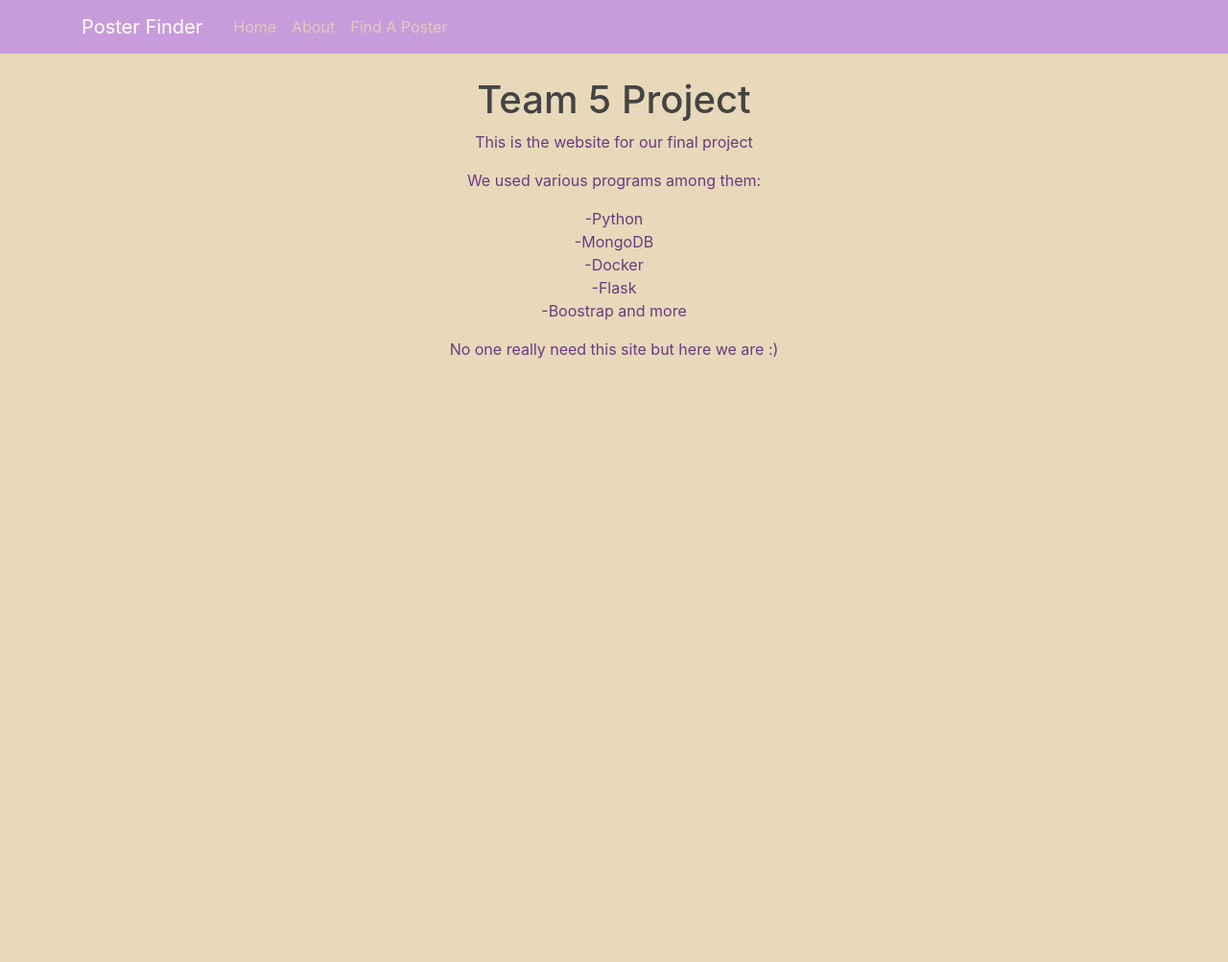
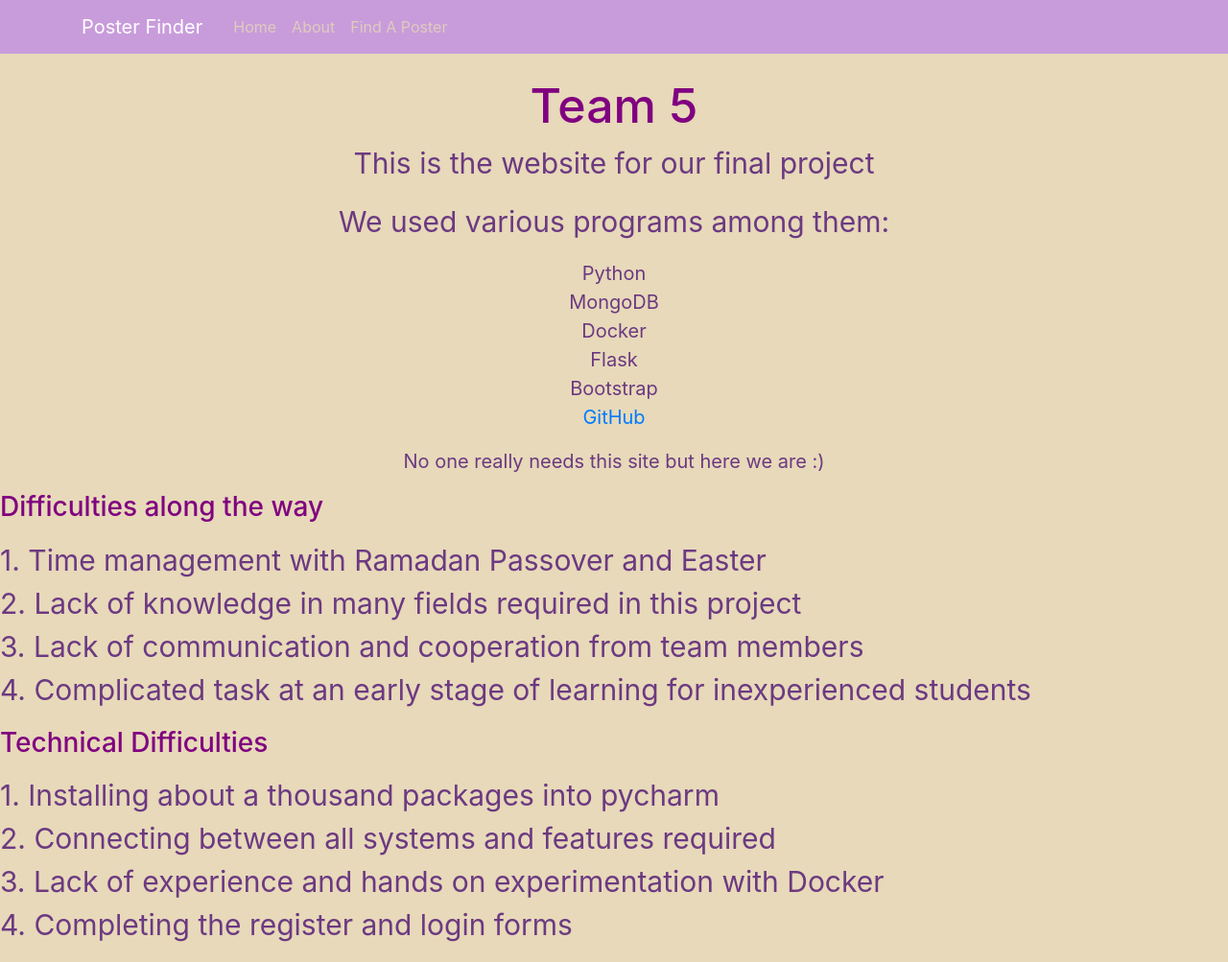
Before and after one commit to RaneenAK/MovieFinder, a Flask app: page /about in a window 1280 px wide. Shown: the whole page at 96% size. Before the commit the page ends 374 px from the top, so only its background shows below. Run offline with Flask 3, Linux system fonts and the light colour scheme; some libraries are stand-ins or nearby versions.

Commit message:
Update about.html

```diff
--- a/templates/about.html
+++ b/templates/about.html
@@ -1,5 +1,5 @@
 <!DOCTYPE html>
-<html>
+<html xmlns="http://www.w3.org/1999/html">
 <head>
        <!-- Required meta tags -->
     <meta charset="utf-8">
@@ -30,15 +30,39 @@
         </div>
       </nav>
  </header>
-<center><h1>Team 5 Project</h1></center>
-<center><p>This is the website for our final project</p></center>
-<center><p>We used various programs among them:
-   <div> -Python </div>
-   <div> -MongoDB </div>
-   <div> -Docker </div>
-   <div> -Flask </div>
-   <div> -Boostrap and more </div>  </p></center>
-<center><p>No one really need this site but here we are :) </p></center>
+<center><h1 style="font-size: 50px; color: purple;">Team 5 </h1></center>
+<center><p style="font-size: 30px;" >This is the website for our final project</p></center>
+<center>
+  <p style="font-size: 30px;">
+    We used various programs among them:
+    <div> <span style="font-size: 20px;">Python</span> </div>
+    <div> <span style="font-size: 20px;">MongoDB</span> </div>
+    <div> <span style="font-size: 20px;">Docker</span> </div>
+    <div> <span style="font-size: 20px;">Flask</span> </div>
+    <div> <span style="font-size: 20px;">Bootstrap</span> </div>
+    <div> <span style="font-size: 20px;"><a href="https://github.com/RaneenAK/PosterFinder">GitHub</span> </div></a>
+  </p>
+</center>
+
+<center><p style="font-size: 20px;">No one really needs this site but here we are :) </p></center>
+<div>
+ <h3 style="color: purple;">Difficulties along the way</h3>
+ <p>
+    <div> <span style="font-size: 30px;">1. Time management with Ramadan Passover and Easter </span> </div>
+    <div> <span style="font-size: 30px;">2. Lack of knowledge in many fields required in this project </span> </div>
+    <div> <span style="font-size: 30px;">3. Lack of communication and cooperation from team members </span> </div>
+    <div> <span style="font-size: 30px;">4. Complicated task at an early stage of learning for inexperienced students </span> </div>
+ </p>
+</div>
+ <div>
+ <h3 style="color: purple;">Technical Difficulties</h3>
+ <p>
+    <div> <span style="font-size: 30px;">1. Installing about a thousand packages into pycharm </span> </div>
+    <div> <span style="font-size: 30px;">2. Connecting between all systems and features required </span> </div>
+    <div> <span style="font-size: 30px;">3. Lack of experience and hands on experimentation with Docker  </span> </div>
+    <div> <span style="font-size: 30px;">4. Completing the register and login forms </span> </div>
+ </p>
+</div>
 
     <!-- Optional JavaScript -->
     <!-- jQuery first, then Popper.js, then Bootstrap JS -->
```
